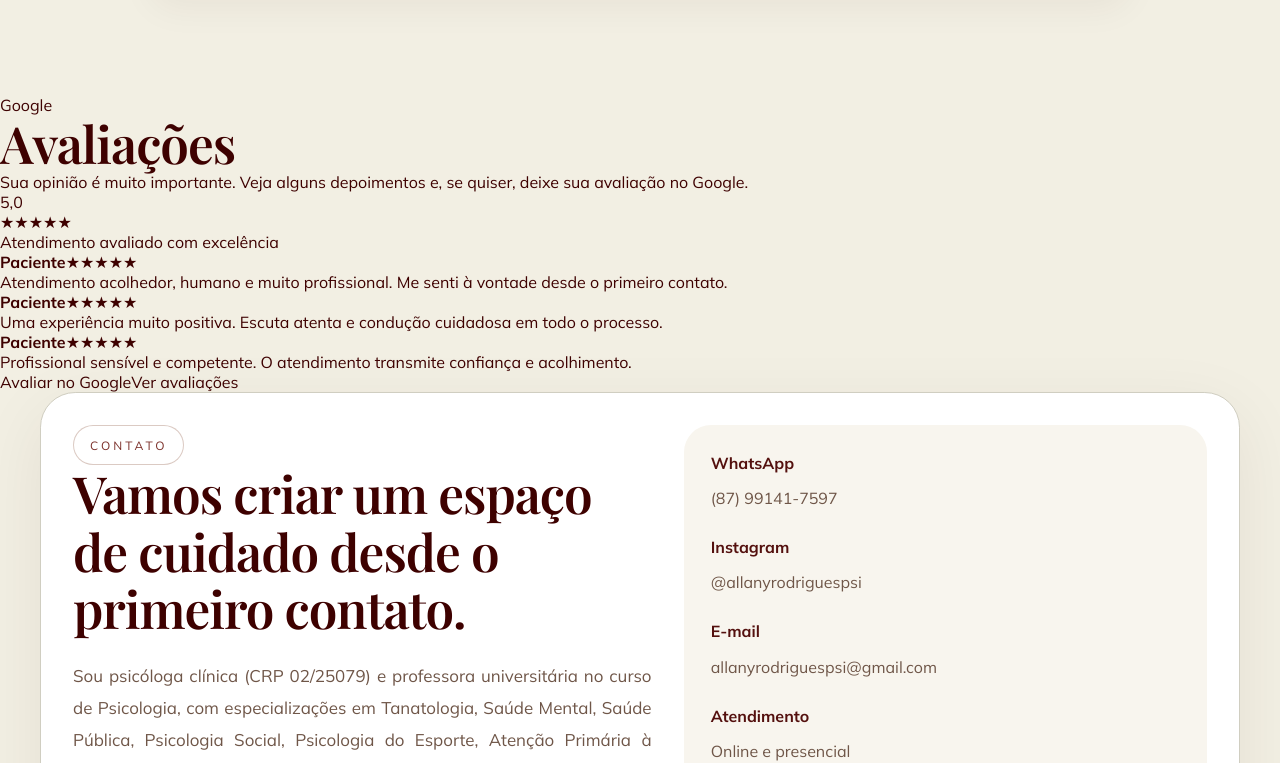
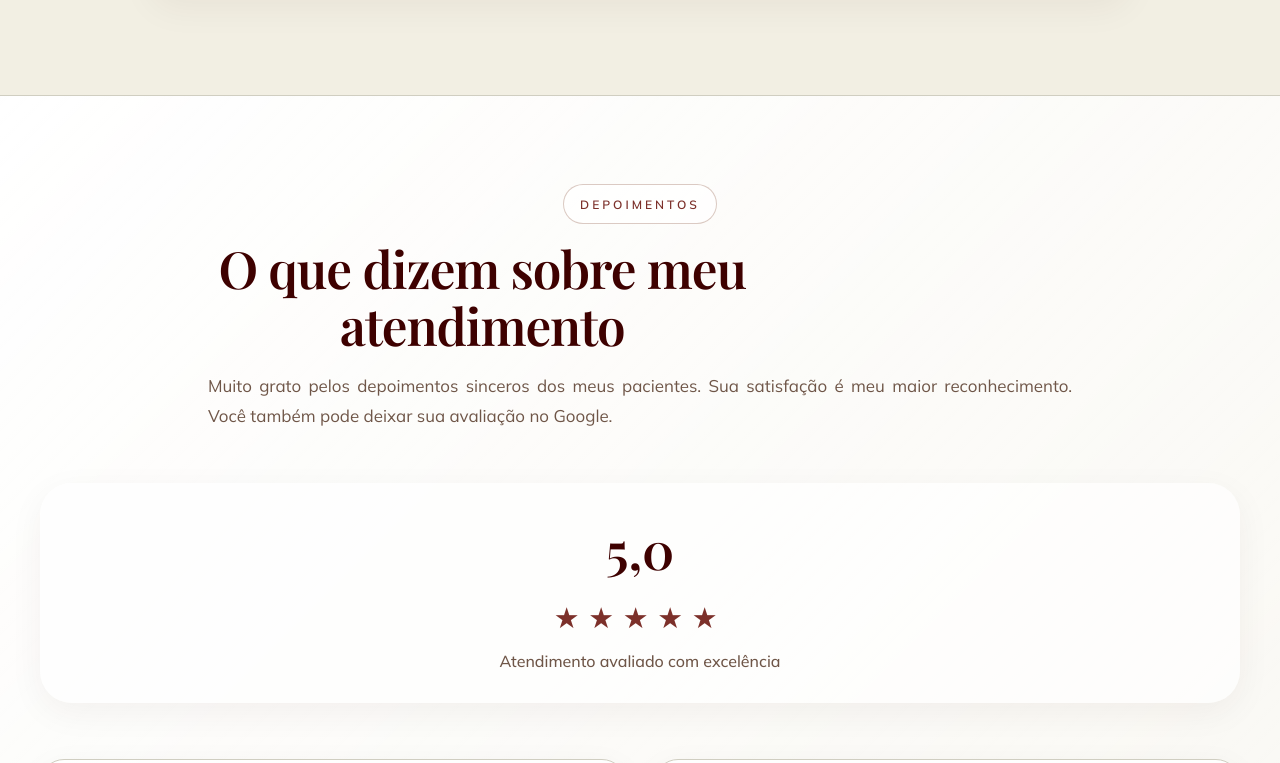
Before and after one commit to GilsonFarma/ally, a React (Vite) app: page / in a window 1280 px wide. Shown: the part 6117-6880 px from the top of the page. Built offline with nearby package versions, Linux system fonts and the light colour scheme.

Commit message:
feat: adcionei avaliações do google

```diff
--- a/src/components/sections/AvaliacoesSection.jsx
+++ b/src/components/sections/AvaliacoesSection.jsx
@@ -20,17 +20,23 @@ export default function AvaliacoesSection() {
       texto:
         "Profissional sensível e competente. O atendimento transmite confiança e acolhimento.",
     },
+    {
+      nome: "Paciente",
+      estrelas: 5,
+      texto:
+        "Ambiente acolhedor e atendimento de excelência. Recomendo para todos que buscam profissionalism e humanidade.",
+    },
   ];
 
   return (
     <section id="avaliacoes" className="avaliacoes-section">
+      <div className="container">
         <div className="avaliacoes-container">
           <div className="avaliacoes-header">
-          <span className="avaliacoes-tag">Google</span>
-          <h2>Avaliações</h2>
+            <span className="avaliacoes-tag">Depoimentos</span>
+            <h2>O que dizem sobre meu atendimento</h2>
             <p>
-            Sua opinião é muito importante. Veja alguns depoimentos e, se quiser,
-            deixe sua avaliação no Google.
+              Muito grato pelos depoimentos sinceros dos meus pacientes. Sua satisfação é meu maior reconhecimento. Você também pode deixar sua avaliação no Google.
             </p>
           </div>
 
@@ -59,7 +65,8 @@ export default function AvaliacoesSection() {
               rel="noopener noreferrer"
               className="botao botao-primario"
             >
-            Avaliar no Google
+              {/* Deixar sua avaliação */}
+              ⭐ Deixar sua avaliação
             </a>
 
             <a
@@ -68,8 +75,9 @@ export default function AvaliacoesSection() {
               rel="noopener noreferrer"
               className="botao botao-secundario"
             >
-            Ver avaliações
+              Ver mais avaliações
             </a>
+          </div>
         </div>
       </div>
     </section>
--- a/src/styles/global.css
+++ b/src/styles/global.css
@@ -702,6 +702,195 @@ p {
 }
 
 /* ═══════════════════════════════════════════════════════════
+   SEÇÃO AVALIAÇÕES - Cards com depoimentos e CTA destacado
+   ═══════════════════════════════════════════════════════════ */
+.avaliacoes-section {
+  background: linear-gradient(135deg, #fff 0%, rgba(255, 255, 255, 0.6) 100%);
+  background-attachment: fixed;
+  padding: 5.5rem 0 6.5rem;
+  border-top: 1px solid var(--line);
+}
+
+.avaliacoes-container {
+  width: 100%;
+}
+
+.avaliacoes-header {
+  display: grid;
+  gap: 1rem;
+  max-width: 56rem;
+  margin: 0 auto 3.2rem;
+  text-align: center;
+}
+
+.avaliacoes-tag {
+  display: inline-flex;
+  align-items: center;
+  width: fit-content;
+  margin: 0 auto;
+  min-height: 40px;
+  padding: 0.2rem 1rem;
+  border-radius: 999px;
+  border: 1px solid rgba(175, 139, 122, 0.45);
+  background: rgba(255, 255, 255, 0.72);
+  color: var(--accent);
+  font-size: 0.75rem;
+  text-transform: uppercase;
+  letter-spacing: 0.25em;
+  font-weight: 600;
+}
+
+.avaliacoes-header h2 {
+  font-size: clamp(2rem, 4vw, 3.5rem);
+  line-height: 1.12;
+  color: var(--primary);
+}
+
+.avaliacoes-header p {
+  color: var(--text-soft);
+  font-size: 1.06rem;
+  line-height: 1.8;
+  max-width: 54rem;
+  margin: 0 auto;
+}
+
+/* Resumo da nota e estrelas */
+.avaliacoes-resumo {
+  display: flex;
+  flex-direction: column;
+  align-items: center;
+  justify-content: center;
+  gap: 1rem;
+  margin-bottom: 3.5rem;
+  padding: 2rem;
+  border-radius: var(--radius-xl);
+  background: rgba(255, 255, 255, 0.7);
+  box-shadow: var(--shadow-soft);
+}
+
+.avaliacoes-resumo .nota {
+  font-family: 'Playfair Display', serif;
+  font-size: 3.2rem;
+  font-weight: 600;
+  color: var(--primary);
+}
+
+.avaliacoes-resumo .estrelas {
+  font-size: 1.8rem;
+  letter-spacing: 0.3em;
+  color: var(--accent);
+}
+
+.avaliacoes-resumo p {
+  color: var(--text-soft);
+  font-size: 1rem;
+  font-weight: 500;
+}
+
+/* Grid de avaliações - 2 colunas */
+.avaliacoes-grid {
+  display: grid;
+  grid-template-columns: repeat(2, 1fr);
+  gap: 1.8rem;
+  margin-bottom: 2.8rem;
+}
+
+/* Card individual de avaliação */
+.avaliacao-card {
+  padding: 2rem;
+  border-radius: var(--radius-lg);
+  border: 1px solid var(--line);
+  background: rgba(255, 255, 255, 0.85);
+  box-shadow: var(--shadow-soft);
+  display: flex;
+  flex-direction: column;
+  gap: 1.2rem;
+  transition: 0.3s ease;
+}
+
+.avaliacao-card:hover {
+  transform: translateY(-4px);
+  box-shadow: var(--shadow);
+  background: rgba(255, 255, 255, 0.95);
+}
+
+.avaliacao-topo {
+  display: flex;
+  justify-content: space-between;
+  align-items: flex-start;
+  gap: 1rem;
+}
+
+.avaliacao-topo strong {
+  color: var(--primary);
+  font-size: 1.1rem;
+  flex: 1;
+}
+
+.avaliacao-topo span {
+  color: var(--accent);
+  font-size: 0.95rem;
+  letter-spacing: 0.2em;
+  white-space: nowrap;
+}
+
+.avaliacao-card p {
+  color: var(--text-soft);
+  line-height: 1.8;
+  font-size: 0.98rem;
+  text-align: left;
+}
+
+/* Ações - Botões de CTA */
+.avaliacoes-acoes {
+  display: flex;
+  flex-wrap: wrap;
+  gap: 1rem;
+  justify-content: center;
+  padding-top: 1.5rem;
+}
+
+.avaliacoes-acoes .botao {
+  display: inline-flex;
+  align-items: center;
+  justify-content: center;
+  min-height: 52px;
+  padding: 0 2rem;
+  border-radius: 999px;
+  font-weight: 600;
+  font-size: 1rem;
+  transition: 0.25s ease;
+  border: 1px solid transparent;
+  cursor: pointer;
+  text-decoration: none;
+}
+
+.avaliacoes-acoes .botao:hover {
+  transform: translateY(-2px);
+}
+
+.avaliacoes-acoes .botao-primario {
+  background: var(--primary);
+  color: #fff;
+}
+
+.avaliacoes-acoes .botao-primario:hover {
+  background: var(--primary-2);
+  box-shadow: 0 12px 40px rgba(62, 1, 0, 0.15);
+}
+
+.avaliacoes-acoes .botao-secundario {
+  background: rgba(255, 255, 255, 0.8);
+  border-color: rgba(124, 48, 42, 0.2);
+  color: var(--primary);
+}
+
+.avaliacoes-acoes .botao-secundario:hover {
+  background: #fff;
+  border-color: var(--accent);
+}
+
+/* ═══════════════════════════════════════════════════════════
    RESPONSIVO - Ajustes para tablets e desktops
    ═══════════════════════════════════════════════════════════ */
 @media (max-width: 980px) {
@@ -750,6 +939,21 @@ p {
 
   .section-contact {
     padding-top: 0;
+  }
+
+  /* Grid de avaliações em 1 coluna em tablet */
+  .avaliacoes-grid {
+    grid-template-columns: 1fr;
+    gap: 1.5rem;
+  }
+
+  .avaliacoes-acoes {
+    flex-direction: column;
+    align-items: stretch;
+  }
+
+  .avaliacoes-acoes .botao {
+    width: 100%;
   }
 }
 
@@ -809,4 +1013,41 @@ p {
     min-height: 0;
     max-height: none;
   }
+
+  /* Avaliações em mobile */
+  .avaliacoes-section {
+    padding: 3.5rem 0 4.5rem;
+  }
+
+  .avaliacoes-resumo {
+    padding: 1.5rem;
+  }
+
+  .avaliacoes-resumo .nota {
+    font-size: 2.4rem;
+  }
+
+  .avaliacoes-resumo .estrelas {
+    font-size: 1.4rem;
+  }
+
+  .avaliacoes-grid {
+    grid-template-columns: 1fr;
+    gap: 1.2rem;
+  }
+
+  .avaliacao-card {
+    padding: 1.4rem;
+    gap: 1rem;
+  }
+
+  .avaliacoes-acoes {
+    flex-direction: column;
+    gap: 0.8rem;
+  }
+
+  .avaliacoes-acoes .botao {
+    width: 100%;
+    padding: 0 1.2rem;
+  }
 }
```
Lines whose indentation alone changed are shown as unchanged.
